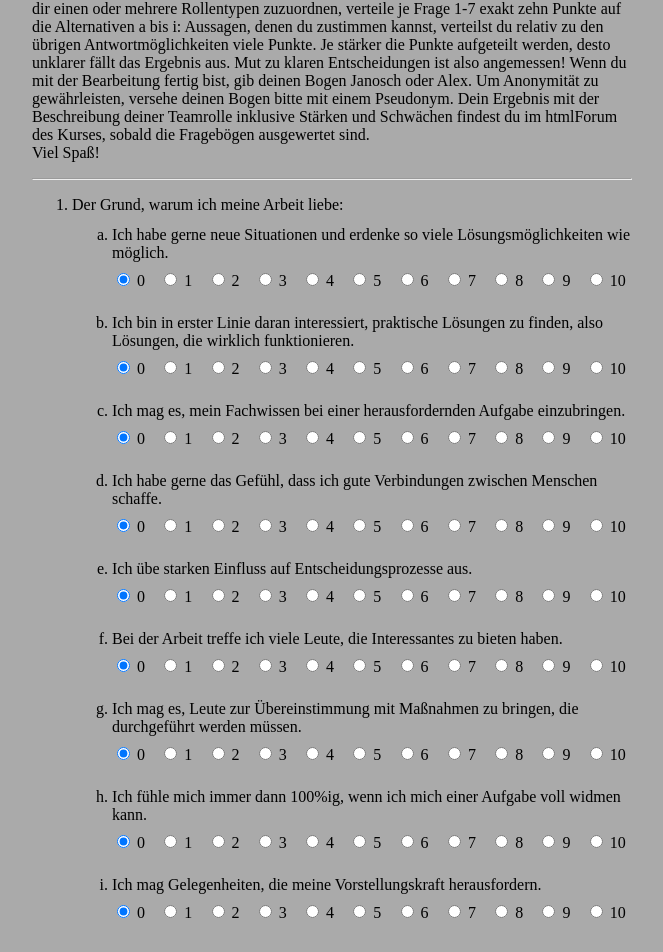
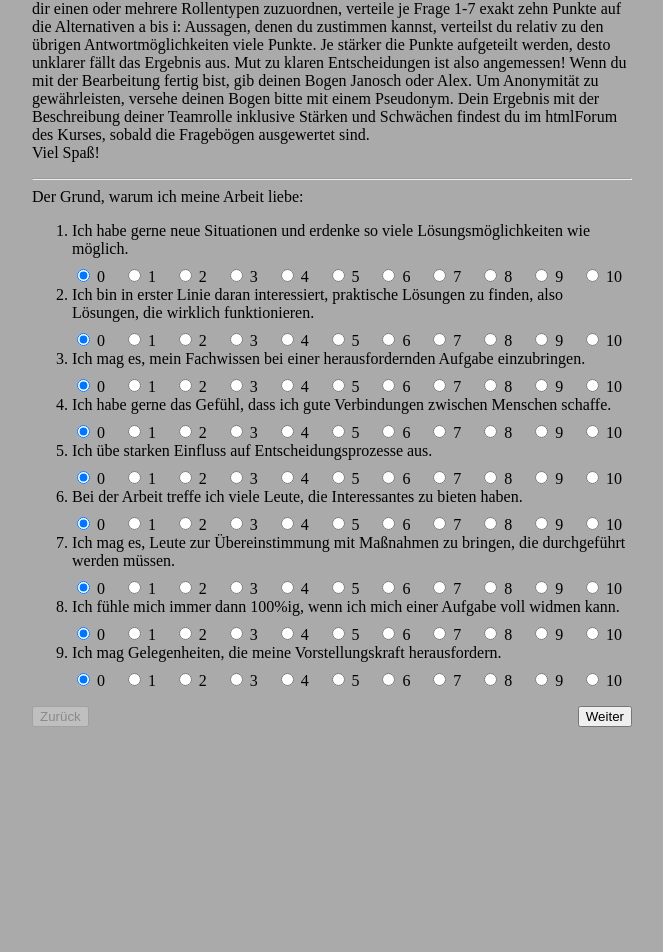
Before and after one commit to JohannesOster/icons-rollentest, a React (Create React App) app: page / in a window 1280 px wide. Shown: the part 235-1187 px from the top of the page, without its empty margins (308-971 px from the left). After the commit the page ends 970 px from the top, so only its background shows below. Built offline with nearby package versions, Linux system fonts and the light colour scheme.

Commit message:
Add step state

```diff
--- a/src/RoleTest.tsx
+++ b/src/RoleTest.tsx
@@ -1,8 +1,10 @@
-import React from "react";
+import React, { useState } from "react";
 import { Question } from "./Question";
 import * as questions from "./data.json";
 
 export const RoleTest = () => {
+  const [step, setStep] = useState<number>(0);
+  console.log(questions.questions.length, step);
   return (
     <main>
       <header>
@@ -36,17 +38,33 @@ export const RoleTest = () => {
         </p>
       </header>
       <hr />
-      <ul>
-        {questions.questions.map((question, index) => (
-          <li key={index}>
-            <Question
-              id={index.toString()}
-              question={question.description}
-              answers={question.answers}
-            />
-          </li>
-        ))}
-      </ul>
+      <Question
+        id={step.toString()}
+        question={questions.questions[step].description}
+        answers={questions.questions[step].answers}
+      />
+      <div style={{ display: "flex", justifyContent: "space-between" }}>
+        <button
+          onClick={() => {
+            setStep((curr) => curr - 1);
+          }}
+          disabled={step === 0}
+        >
+          Zurück
+        </button>
+        {step !== questions.questions.length - 1 ? (
+          <button
+            onClick={() => {
+              setStep((curr) => curr + 1);
+            }}
+            disabled={step >= questions.questions.length - 1}
+          >
+            Weiter
+          </button>
+        ) : (
+          <button>Auswerten</button>
+        )}
+      </div>
     </main>
   );
 };
--- a/src/data.json
+++ b/src/data.json
@@ -13,6 +13,20 @@
         "Ich fühle mich immer dann 100%ig, wenn ich mich einer Aufgabe voll widmen kann.",
         "Ich mag Gelegenheiten, die meine Vorstellungskraft herausfordern."
       ]
+    },
+    {
+      "description": "asdfasdfit liebe:",
+      "answers": [
+        "Ich habe gerne neue Situationen und erdenke so viele Lösungsmöglichkeiten wie möglich.",
+        "Ich bin in erster Linie daran interessiert, praktische Lösungen zu finden, also Lösungen, die wirklich funktionieren.",
+        "Ich mag es, mein Fachwissen bei einer herausfordernden Aufgabe einzubringen.",
+        "Ich habe gerne das Gefühl, dass ich gute Verbindungen zwischen Menschen schaffe.",
+        "Ich übe starken Einfluss auf Entscheidungsprozesse aus.",
+        "Bei der Arbeit treffe ich viele Leute, die Interessantes zu bieten haben.",
+        "Ich mag es, Leute zur Übereinstimmung mit Maßnahmen zu bringen, die durchgeführt werden müssen.",
+        "Ich fühle mich immer dann 100%ig, wenn ich mich einer Aufgabe voll widmen kann.",
+        "Ich mag Gelegenheiten, die meine Vorstellungskraft herausfordern."
+      ]
     }
   ]
 }
```
